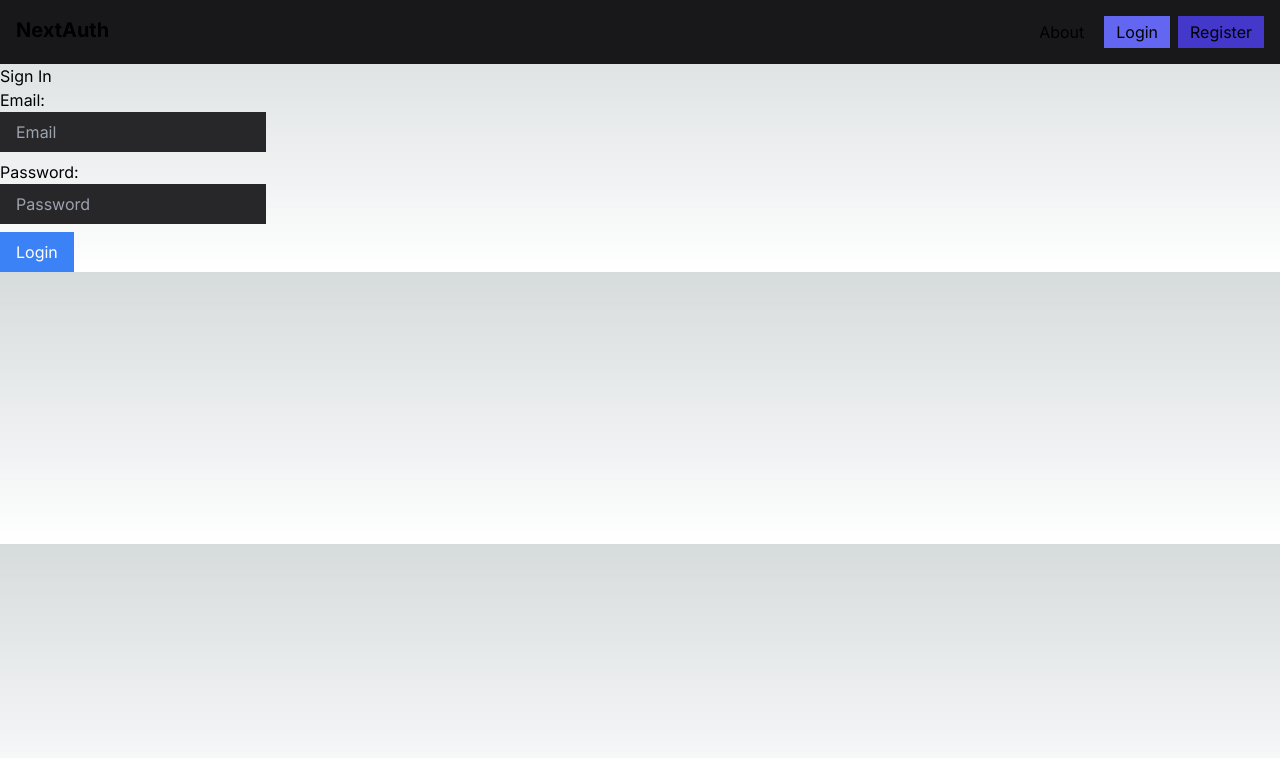
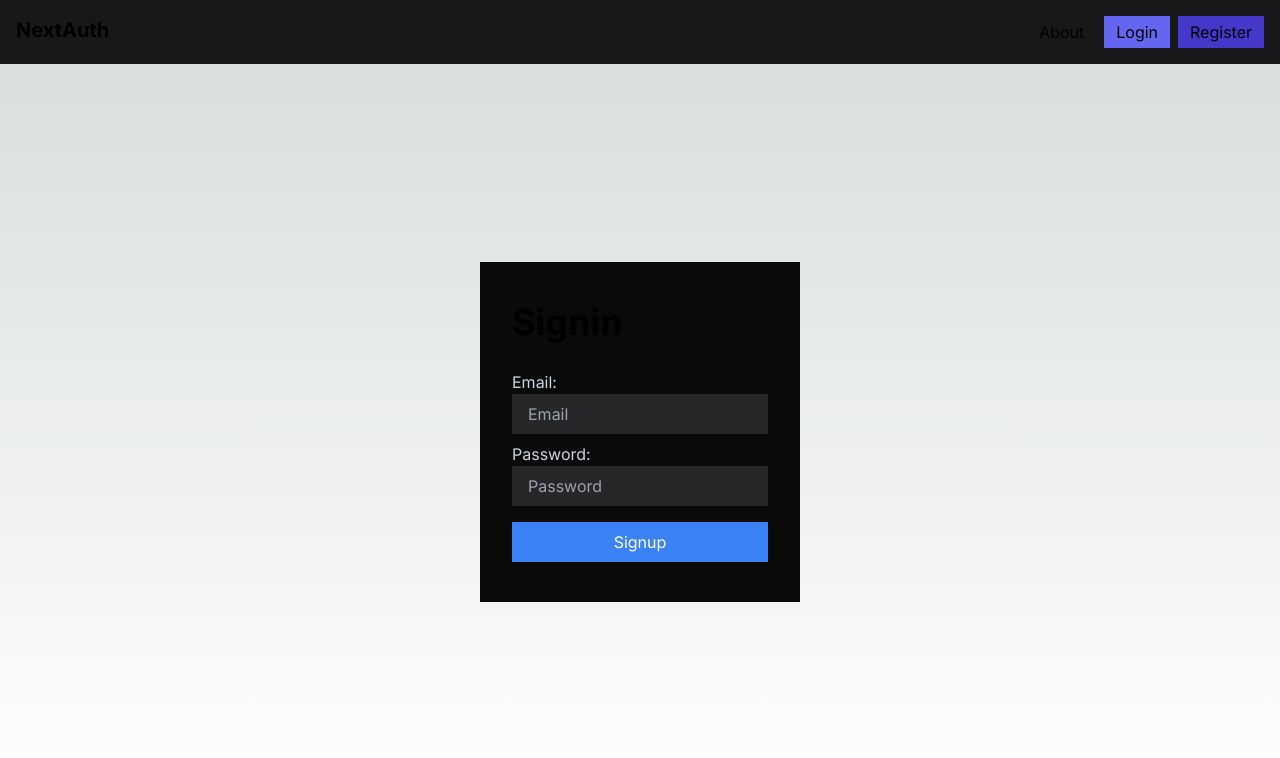
Before and after one commit to Alemar16/auth-mongodb, a Next.js app: page /login in a window 1280 px wide. Shown: the top 758 px of the page. Built offline with nearby package versions, Linux system fonts and the light colour scheme; no server answers.

Commit message:
style(LoginPage): Add styles to LoginPage for improved user experience and visual appeal.

```diff
--- a/src/app/login/page.tsx
+++ b/src/app/login/page.tsx
@@ -30,27 +30,33 @@ function LoginPage() {
   };
 
   return (
-    <div>
-      <form onSubmit={handleSubmit}>
-        <h1>Sign In</h1>
+    <div className="justify-center h-[calc(100vh-4rem)] flex items-center">
+      <form
+        onSubmit={handleSubmit}
+        className="bg-neutral-950 px-8 py-10 w-3/12"
+      >
+        {error && <div className="bg-red-500 text-white p-2 mb-2">{error}</div>}
+        <h1 className="text-4xl font-bold mb-7">Signin</h1>
 
-        <label>Email:</label>
+        <label className="text-slate-300">Email:</label>
         <input
           type="email"
           placeholder="Email"
-          className="bg-zinc-800 px-4 py-2 block mb-2"
+          className="bg-zinc-800 px-4 py-2 block mb-2 w-full"
           name="email"
         />
 
-        <label>Password:</label>
+        <label className="text-slate-300">Password:</label>
         <input
           type="password"
           placeholder="Password"
-          className="bg-zinc-800 px-4 py-2 block mb-2"
+          className="bg-zinc-800 px-4 py-2 block mb-2 w-full"
           name="password"
         />
 
-        <button className="bg-blue-500 text-white px-4 py-2">Login</button>
+        <button className="bg-blue-500 text-white px-4 py-2 block w-full mt-4">
+          Signup
+        </button>
       </form>
     </div>
   );
```
